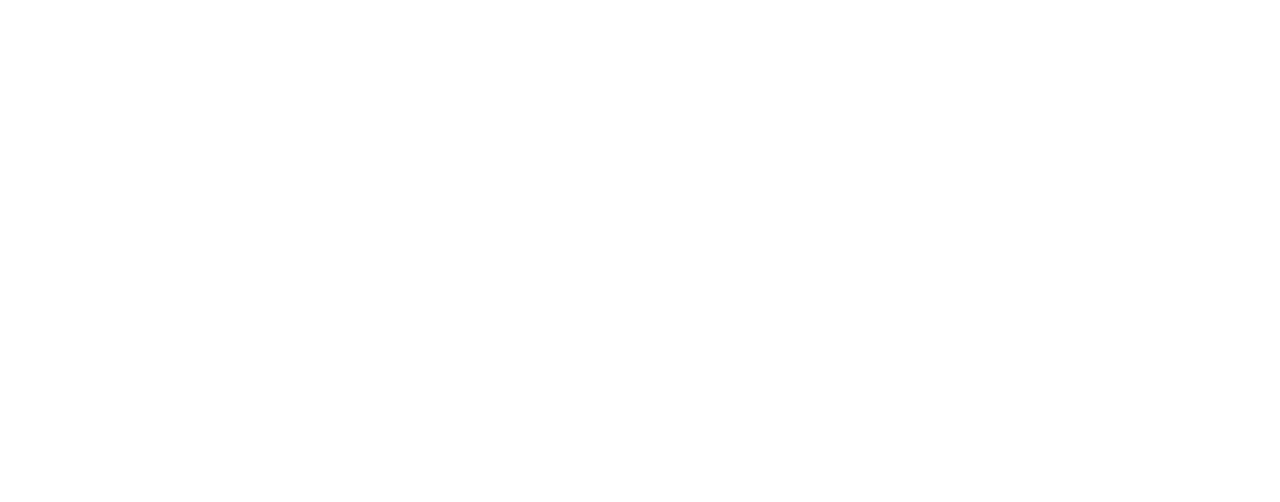
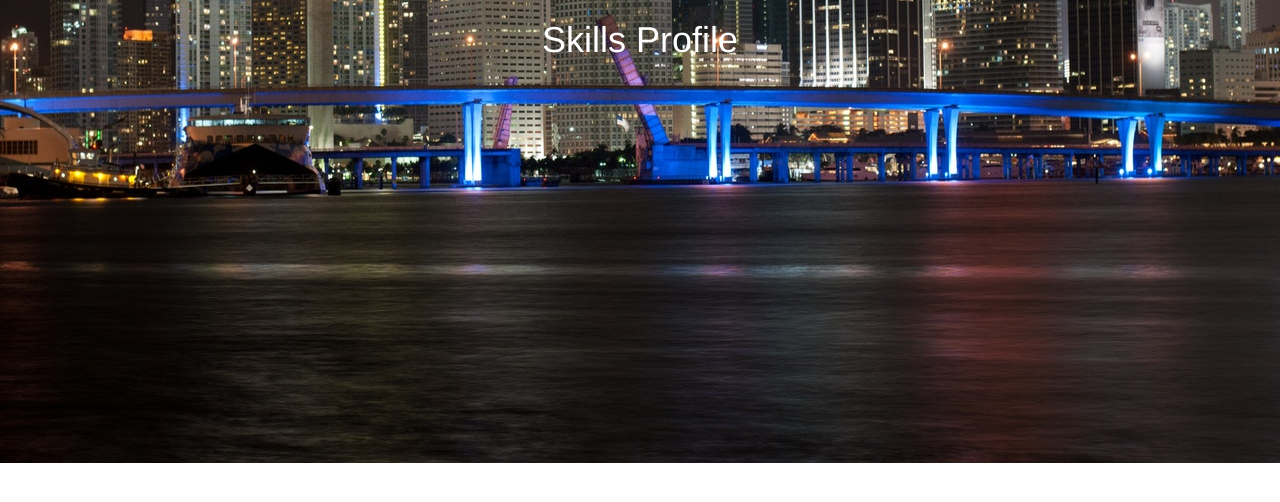
Before and after one commit to WairimuCharles/portfolio, a plain HTML site: page index.html in a window 1280 px wide. Drawn offline with nearby package versions, Linux system fonts and the light colour scheme; files whose address does not match are found by name.

Commit message:
add h1 and background image

```diff
--- a/css/style.css
+++ b/css/style.css
@@ -0,0 +1,15 @@
+*{
+  box-sizing:border-box;
+  margin: 0;
+  padding: 0;
+}
+h1{
+  color: #fff;
+  text-align: center;
+}
+body{
+  background-image: url("/home/charles/docs/Documents/projects/portfolio/images/bluebridge.jpg");
+  background-repeat: no-repeat;
+  background-position: center;
+  background-size:cover;
+}
--- a/index.html
+++ b/index.html
@@ -1,14 +1,15 @@
 <!DOCTYPE html>
 <html lang="en">
 <head>
-  <title>Bootstrap Example</title>
+  <title>skills portfolio</title>
   <meta charset="utf-8">
   <meta name="viewport" content="width=device-width, initial-scale=1">
   <link rel="stylesheet" href="https://maxcdn.bootstrapcdn.com/bootstrap/3.4.0/css/bootstrap.min.css">
   <script src="https://ajax.googleapis.com/ajax/libs/jquery/3.3.1/jquery.min.js"></script>
   <script src="https://maxcdn.bootstrapcdn.com/bootstrap/3.4.0/js/bootstrap.min.js"></script>
+  <link rel="stylesheet"type="text/css"href="css/style.css">
 </head>
 <body>
-
+ <h1>Skills Profile</h1>
 </body>
 </html>
```
